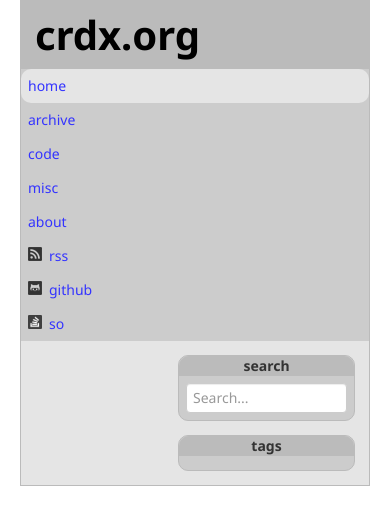
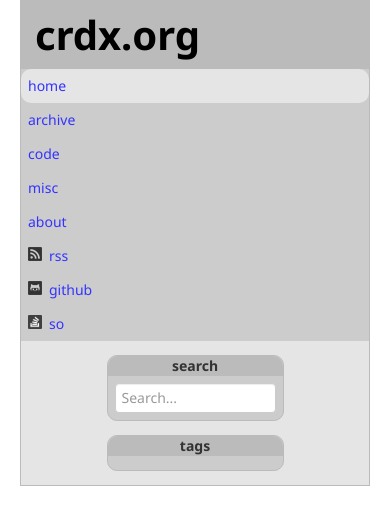
Before and after one commit to npmcdn-to-unpkg-bot/crdx.org, a Jekyll site: the page built from index.html, in a window 390 px wide. Shown: the top 525 px of the page. Built offline with Jekyll 4.4.1, drawn with Linux system fonts in a browser that asks for light colours; the list of posts is cut into pages by our own code.

Commit message:
typo (fixes #4)

```diff
--- a/css/style.css
+++ b/css/style.css
@@ -236,10 +236,10 @@ code {
     padding-right: 1em !important;
     padding-top: 0px !important;
   }
-  .sidebar {
+  .site-sidebar {
     float: none !important;
   }
-  .sidebar .sidebar-box {
+  .site-sidebar .sidebar-box {
     margin-left: auto !important;
     margin-right: auto !important;
   }
--- a/css/style.less
+++ b/css/style.less
@@ -350,7 +350,7 @@ code {
     padding-top: 0px !important;
   }
 
-  .sidebar {
+  .site-sidebar {
     float: none !important;
 
     .sidebar-box {
```
